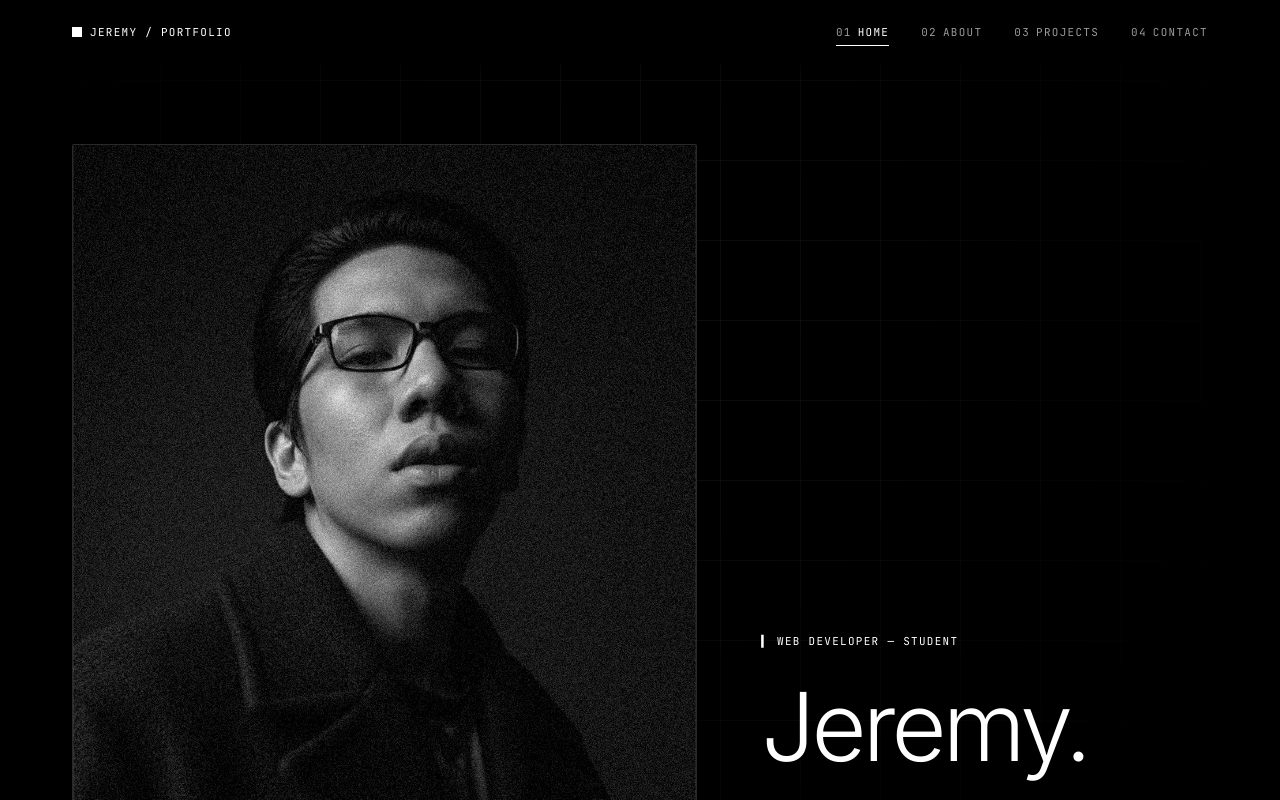
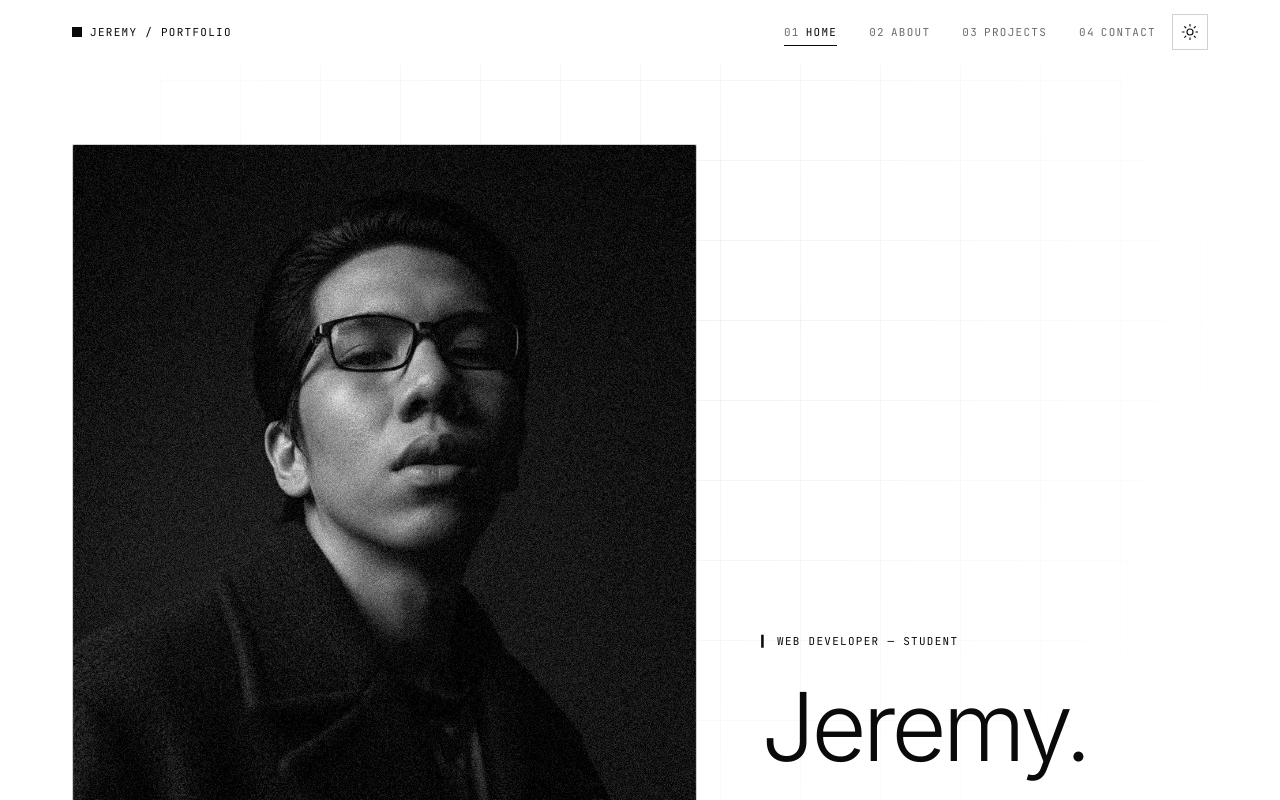
Before and after one commit to shiroshimazo/jrmy.sh, a React (Vite) app: page / in a window 1280 px wide. Shown: the top 800 px of the page. Built offline with nearby package versions, Linux system fonts and the light colour scheme.

Commit message:
Add light/dark theme with icon toggle in navbar

```diff
--- a/src/components/Navbar.css
+++ b/src/components/Navbar.css
@@ -2,7 +2,7 @@
   position: fixed;
   inset: 0 0 auto 0;
   z-index: 50;
-  background: rgba(0, 0, 0, 0.6);
+  background: var(--c-overlay);
   backdrop-filter: saturate(140%) blur(10px);
   -webkit-backdrop-filter: saturate(140%) blur(10px);
   border-bottom: 1px solid transparent;
@@ -39,6 +39,12 @@
 
 .nav__brand-name {
   color: var(--c-primary);
+}
+
+.nav__cluster {
+  display: flex;
+  align-items: center;
+  gap: var(--s-md);
 }
 
 .nav__menu {
@@ -161,7 +167,7 @@
   inset: 0;
   width: 100%;
   height: 100%;
-  background: rgba(0, 0, 0, 0.7);
+  background: var(--c-scrim);
   border: 0;
   padding: 0;
   cursor: pointer;
--- a/src/components/Navbar.jsx
+++ b/src/components/Navbar.jsx
@@ -1,4 +1,5 @@
 import { useEffect, useState } from "react";
+import ThemeToggle from "./ThemeToggle";
 import "./Navbar.css";
 
 const links = [
@@ -81,6 +82,7 @@ export default function Navbar() {
             <span className="label nav__brand-name">JEREMY / PORTFOLIO</span>
           </a>
 
+          <div className="nav__cluster">
             <nav aria-label="Primary" className="nav__menu">
               <ul className="nav__list">
                 {links.map((l, i) => (
@@ -102,6 +104,8 @@ export default function Navbar() {
               </ul>
             </nav>
 
+            <ThemeToggle />
+
             <button
               className={`nav__toggle ${open ? "is-open" : ""}`}
               aria-expanded={open}
@@ -113,6 +117,7 @@ export default function Navbar() {
               <span className="nav__toggle-bar" />
               <span className="nav__toggle-bar" />
             </button>
+          </div>
         </div>
       </header>
 
--- a/src/components/ProjectCard.css
+++ b/src/components/ProjectCard.css
@@ -90,7 +90,7 @@
 
 /* Disabled "Open" — coming-soon state. */
 .card__link--disabled {
-  color: rgba(255, 255, 255, 0.32);
+  color: var(--c-muted);
   cursor: not-allowed;
   pointer-events: none;
   display: inline-flex;
@@ -103,6 +103,6 @@
 .card__link-sub {
   font-size: 0.62rem;
   letter-spacing: 0.08em;
-  color: rgba(255, 255, 255, 0.4);
+  color: var(--c-muted-2);
   text-transform: none;
 }
--- /dev/null
+++ b/src/components/ThemeToggle.css
@@ -0,0 +1,28 @@
+.theme-toggle {
+  position: relative;
+  width: 36px;
+  height: 36px;
+  display: inline-flex;
+  align-items: center;
+  justify-content: center;
+  color: var(--c-primary);
+  border: 1px solid var(--c-line-strong);
+  border-radius: var(--r-md);
+  background: transparent;
+  transition:
+    border-color var(--dur) var(--ease),
+    color var(--dur) var(--ease),
+    background-color var(--dur) var(--ease);
+  cursor: pointer;
+}
+
+.theme-toggle:hover {
+  border-color: var(--c-primary);
+  background: var(--c-surface);
+}
+
+.theme-toggle svg {
+  position: absolute;
+  inset: 0;
+  margin: auto;
+}
--- /dev/null
+++ b/src/components/ThemeToggle.jsx
@@ -0,0 +1,82 @@
+import { useEffect, useState } from "react";
+import { AnimatePresence, motion } from "framer-motion";
+import { EASE } from "./motion/motion-presets";
+import "./ThemeToggle.css";
+
+const STORAGE_KEY = "jrmy-theme";
+
+function getInitialTheme() {
+  if (typeof window === "undefined") return "dark";
+  const stored = localStorage.getItem(STORAGE_KEY);
+  if (stored === "light" || stored === "dark") return stored;
+  return window.matchMedia?.("(prefers-color-scheme: light)").matches
+    ? "light"
+    : "dark";
+}
+
+export default function ThemeToggle() {
+  const [theme, setTheme] = useState(getInitialTheme);
+
+  useEffect(() => {
+    document.documentElement.setAttribute("data-theme", theme);
+    try {
+      localStorage.setItem(STORAGE_KEY, theme);
+    } catch {
+      /* localStorage disabled — ignore */
+    }
+  }, [theme]);
+
+  const isDark = theme === "dark";
+  const next = isDark ? "light" : "dark";
+
+  return (
+    <button
+      type="button"
+      className="theme-toggle"
+      onClick={() => setTheme(next)}
+      aria-label={`Switch to ${next} theme`}
+      title={`Switch to ${next} theme`}
+    >
+      <AnimatePresence mode="wait" initial={false}>
+        {isDark ? (
+          <motion.svg
+            key="moon"
+            width="18"
+            height="18"
+            viewBox="0 0 24 24"
+            fill="none"
+            stroke="currentColor"
+            strokeWidth="1.5"
+            strokeLinecap="square"
+            initial={{ opacity: 0, rotate: -45, scale: 0.7 }}
+            animate={{ opacity: 1, rotate: 0, scale: 1 }}
+            exit={{ opacity: 0, rotate: 45, scale: 0.7 }}
+            transition={{ duration: 0.25, ease: EASE }}
+            aria-hidden="true"
+          >
+            <path d="M21 12.8A9 9 0 1 1 11.2 3a7 7 0 0 0 9.8 9.8Z" />
+          </motion.svg>
+        ) : (
+          <motion.svg
+            key="sun"
+            width="18"
+            height="18"
+            viewBox="0 0 24 24"
+            fill="none"
+            stroke="currentColor"
+            strokeWidth="1.5"
+            strokeLinecap="square"
+            initial={{ opacity: 0, rotate: 45, scale: 0.7 }}
+            animate={{ opacity: 1, rotate: 0, scale: 1 }}
+            exit={{ opacity: 0, rotate: -45, scale: 0.7 }}
+            transition={{ duration: 0.25, ease: EASE }}
+            aria-hidden="true"
+          >
+            <circle cx="12" cy="12" r="4" />
+            <path d="M12 2v2M12 20v2M4.93 4.93l1.41 1.41M17.66 17.66l1.41 1.41M2 12h2M20 12h2M4.93 19.07l1.41-1.41M17.66 6.34l1.41-1.41" />
+          </motion.svg>
+        )}
+      </AnimatePresence>
+    </button>
+  );
+}
--- a/src/data/content.js
+++ b/src/data/content.js
@@ -77,7 +77,7 @@ export const projects = [
     year: "2026",
     description:
       "Web-based system for managing orders with enhanced features and user interface.",
-    stack: ["Java", "JavaFX"],
+    stack: ["Java", "JavaFX", "MySQL"],
     repo: "https://github.com/shiroshimazo/order-management-system-v2",
   },
   {
--- a/src/index.css
+++ b/src/index.css
@@ -1,6 +1,7 @@
 /* xAI design tokens — stark monochrome, futuristic minimalism. */
-:root {
-  /* colors */
+:root,
+[data-theme="dark"] {
+  /* colors — dark (default) */
   --c-primary: #ffffff;
   --c-secondary: #9a9a9a;
   --c-tertiary: #ffffff;
@@ -9,7 +10,31 @@
   --c-on-primary: #000000;
   --c-line: rgba(255, 255, 255, 0.08);
   --c-line-strong: rgba(255, 255, 255, 0.16);
+  --c-overlay: rgba(0, 0, 0, 0.6);
+  --c-scrim: rgba(0, 0, 0, 0.7);
+  --c-muted: rgba(255, 255, 255, 0.32);
+  --c-muted-2: rgba(255, 255, 255, 0.45);
+  color-scheme: dark;
+}
 
+[data-theme="light"] {
+  /* Inverted xAI — keep stark monochrome discipline. */
+  --c-primary: #0a0a0a;
+  --c-secondary: #6b6b6b;
+  --c-tertiary: #0a0a0a;
+  --c-neutral: #ffffff;
+  --c-surface: #f6f6f6;
+  --c-on-primary: #ffffff;
+  --c-line: rgba(0, 0, 0, 0.08);
+  --c-line-strong: rgba(0, 0, 0, 0.18);
+  --c-overlay: rgba(255, 255, 255, 0.7);
+  --c-scrim: rgba(0, 0, 0, 0.35);
+  --c-muted: rgba(0, 0, 0, 0.3);
+  --c-muted-2: rgba(0, 0, 0, 0.45);
+  color-scheme: light;
+}
+
+:root {
   /* typography */
   --f-sans: "Inter", system-ui, -apple-system, "Segoe UI", Roboto, sans-serif;
   --f-mono: "JetBrains Mono", ui-monospace, "Cascadia Code", Consolas, monospace;
@@ -36,7 +61,6 @@
   --ease: cubic-bezier(0.2, 0.7, 0.2, 1);
   --dur: 320ms;
 
-  color-scheme: dark;
   font-family: var(--f-sans);
   font-size: var(--t-body);
   line-height: 1.55;
@@ -45,6 +69,22 @@
   -webkit-font-smoothing: antialiased;
   -moz-osx-font-smoothing: grayscale;
   text-rendering: optimizeLegibility;
+}
+
+/* Smooth theme transition on the elements that carry color. */
+html,
+body,
+.app,
+.nav,
+.card,
+.about__pane,
+.contact__mail,
+.drawer__panel,
+.footer {
+  transition:
+    background-color 280ms var(--ease),
+    color 280ms var(--ease),
+    border-color 280ms var(--ease);
 }
 
 * {
```
Lines whose indentation alone changed are shown as unchanged.
